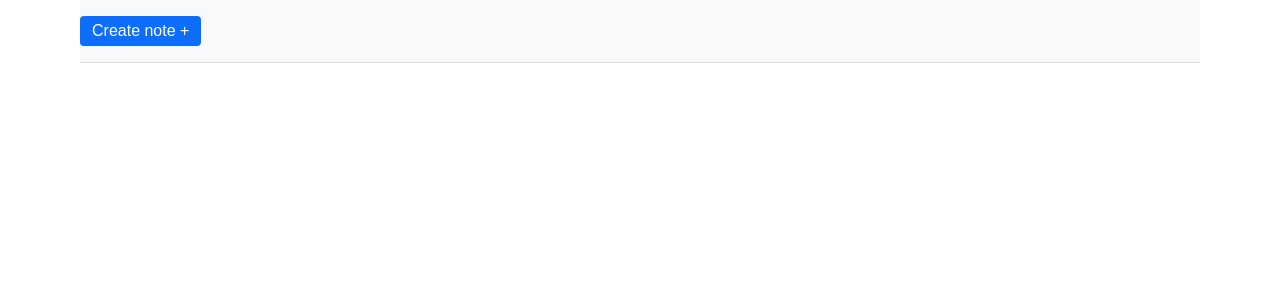
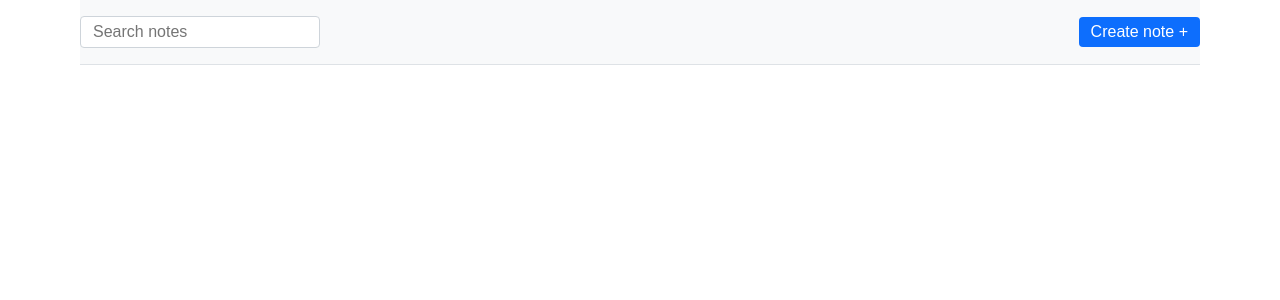
Before and after one commit to devsiteua/05-notehub, a React (Vite) app: page / in a window 1280 px wide. Shown: the top 300 px of the page. Built offline with nearby package versions, Linux system fonts and the light colour scheme; no server answers.

Commit message:
feat: add debounced note search

```diff
--- a/src/components/App/App.tsx
+++ b/src/components/App/App.tsx
@@ -10,6 +10,8 @@ import NoteList from '../NoteList/NoteList';
 import Pagination from '../Pagination/Pagination';
 import Modal from '../Modal/Modal';
 import NoteForm from '../NoteForm/NoteForm';
+import { useDebouncedCallback } from 'use-debounce';
+import SearchBox from '../SearchBox/SearchBox';
 import css from './App.module.css';
 
 const PER_PAGE = 12;
@@ -17,6 +19,7 @@ const PER_PAGE = 12;
 export default function App() {
   const [currentPage, setCurrentPage] = useState(1);
   const [isModalOpen, setIsModalOpen] = useState(false);
+  const [searchQuery, setSearchQuery] = useState('');
 
   const queryClient = useQueryClient();
 
@@ -35,12 +38,18 @@ export default function App() {
     },
   });
 
+  const handleSearch = useDebouncedCallback((value: string) => {
+    setSearchQuery(value);
+    setCurrentPage(1);
+  }, 300);
+
   const { data } = useQuery({
-    queryKey: ['notes', currentPage],
+    queryKey: ['notes', currentPage, searchQuery],
     queryFn: () =>
       fetchNotes({
         page: currentPage,
         perPage: PER_PAGE,
+        search: searchQuery,
       }),
     placeholderData: keepPreviousData,
   });
@@ -48,6 +57,16 @@ export default function App() {
   return (
     <div className={css.app}>
       <header className={css.toolbar}>
+        <SearchBox onChange={handleSearch} />
+
+        {data && data.totalPages > 1 && (
+          <Pagination
+            pageCount={data.totalPages}
+            currentPage={currentPage}
+            onPageChange={setCurrentPage}
+          />
+        )}
+
         <button
           className={css.button}
           type="button"
@@ -56,14 +75,6 @@ export default function App() {
           Create note +
         </button>
       </header>
-
-      {data && data.totalPages > 1 && (
-        <Pagination
-          pageCount={data.totalPages}
-          currentPage={currentPage}
-          onPageChange={setCurrentPage}
-        />
-      )}
 
       {data && data.notes.length > 0 && (
         <NoteList
--- /dev/null
+++ b/src/components/SearchBox/SearchBox.tsx
@@ -0,0 +1,21 @@
+import type { ChangeEvent } from 'react';
+import css from './SearchBox.module.css';
+
+interface SearchBoxProps {
+  onChange: (value: string) => void;
+}
+
+export default function SearchBox({ onChange }: SearchBoxProps) {
+  const handleChange = (event: ChangeEvent<HTMLInputElement>) => {
+    onChange(event.target.value);
+  };
+
+  return (
+    <input
+      className={css.input}
+      type="text"
+      placeholder="Search notes"
+      onChange={handleChange}
+    />
+  );
+}
```
